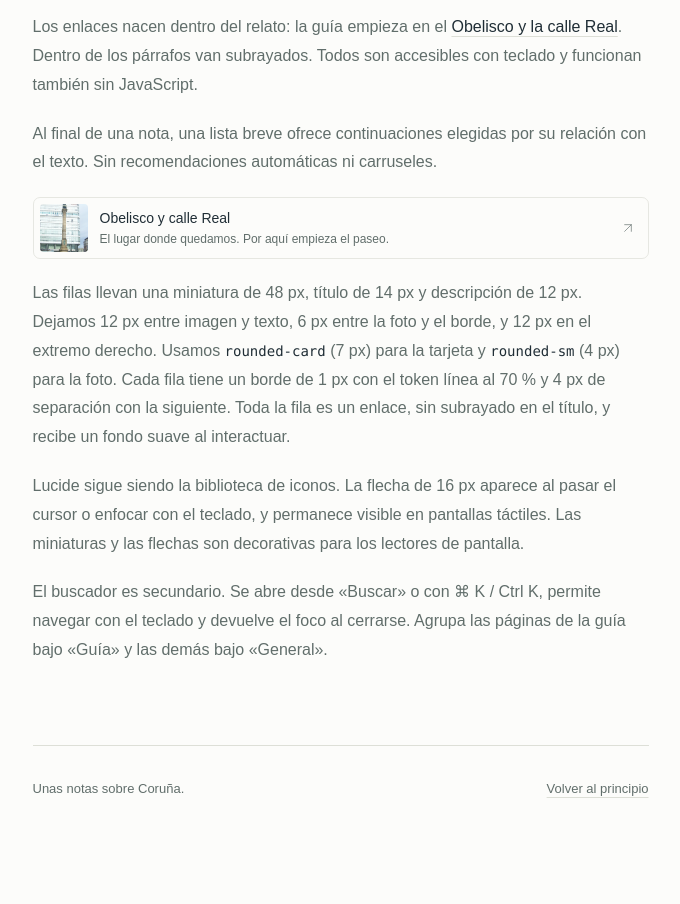
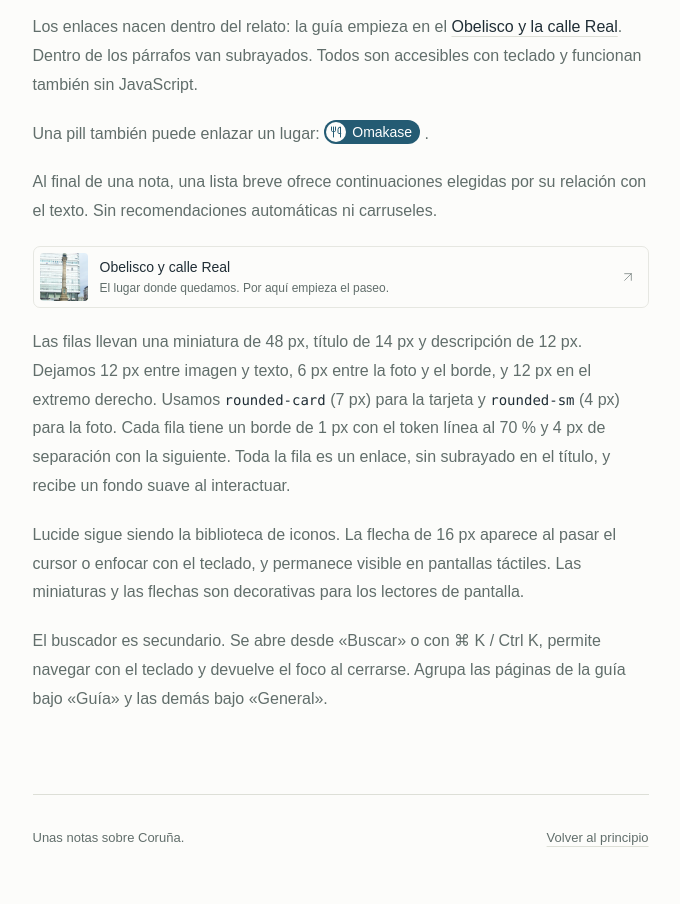
Before and after one commit to juanoa/coruna.fyi, an Astro site: page /ds in a window 1280 px wide. Shown: the part 1880-2784 px from the top of the page, without its empty margins (292-972 px from the left). Before the commit the page ends 2735 px from the top, so only its background shows below. Built offline with nearby package versions, Linux system fonts and the light colour scheme; Astro itself is replaced by a stand-in of ours.

Commit message:
Add animated Omakase link

```diff
--- /dev/null
+++ b/src/components/InlineLinkPill.astro
@@ -0,0 +1,10 @@
+---
+import InlineLinkPill from './InlineLinkPillReact';
+
+interface Props {
+  href: string;
+  label: string;
+}
+---
+
+<InlineLinkPill {...Astro.props} client:load />
--- /dev/null
+++ b/src/components/InlineLinkPillReact.tsx
@@ -0,0 +1,69 @@
+import { useState } from 'react';
+import { ArrowUpRight, Utensils } from 'lucide-react';
+import { AnimatePresence, motion, useReducedMotion, type Variants } from 'motion/react';
+
+interface Props {
+  href: string;
+  label: string;
+}
+
+interface IconAnimation {
+  direction: number;
+  reduceMotion: boolean;
+}
+
+const iconVariants: Variants = {
+  initial: ({ direction, reduceMotion }: IconAnimation) => ({
+    opacity: 0,
+    transform: `translateY(${reduceMotion ? 0 : direction * 150}%)`,
+  }),
+  visible: { opacity: 1, transform: 'translateY(0%)' },
+  exit: ({ direction, reduceMotion }: IconAnimation) => ({
+    opacity: 0,
+    transform: `translateY(${reduceMotion ? 0 : direction * -150}%)`,
+  }),
+};
+
+export default function InlineLinkPillReact({ href, label }: Props) {
+  const [hovered, setHovered] = useState(false);
+  const [keyboardFocused, setKeyboardFocused] = useState(false);
+  const reduceMotion = useReducedMotion();
+  const showArrow = hovered || keyboardFocused;
+  const animation: IconAnimation = {
+    direction: showArrow ? 1 : -1,
+    reduceMotion: Boolean(reduceMotion) || keyboardFocused,
+  };
+
+  return (
+    <motion.a
+      href={href}
+      onHoverStart={() => setHovered(true)}
+      onHoverEnd={() => setHovered(false)}
+      onFocus={(event) => setKeyboardFocused(event.currentTarget.matches(':focus-visible'))}
+      onBlur={() => setKeyboardFocused(false)}
+      className="not-prose relative -top-0.5 inline-flex h-6 items-center gap-1.5 whitespace-nowrap rounded-pill bg-sea py-0.5 pr-2 pl-0.5 align-middle text-md leading-none text-on-accent no-underline focus-visible:outline-2 focus-visible:outline-sea focus-visible:outline-offset-4"
+    >
+      <span className="relative flex size-5 shrink-0 items-center justify-center overflow-hidden rounded-pill bg-paper text-sea" aria-hidden="true">
+        <AnimatePresence initial={false} custom={animation}>
+          <motion.span
+            key={showArrow ? 'arrow' : 'utensils'}
+            custom={animation}
+            variants={iconVariants}
+            initial="initial"
+            animate="visible"
+            exit="exit"
+            transition={{ duration: keyboardFocused ? 0 : 0.2, ease: [0.19, 1, 0.22, 1] }}
+            className="absolute flex size-3.5 items-center justify-center"
+          >
+            {showArrow ? (
+              <ArrowUpRight size={14} strokeWidth={2.5} />
+            ) : (
+              <Utensils size={12} strokeWidth={2} />
+            )}
+          </motion.span>
+        </AnimatePresence>
+      </span>
+      <span>{label}</span>
+    </motion.a>
+  );
+}
--- a/src/content.config.ts
+++ b/src/content.config.ts
@@ -26,4 +26,15 @@ const pages = defineCollection({
   }),
 });
 
-export const collections = { guide, pages };
+const foodAndDrink = defineCollection({
+  loader: glob({ pattern: '*.mdx', base: './src/content/food-and-drink' }),
+  schema: z.object({
+    title: z.string(),
+    description: z.string(),
+    image: z.string().optional(),
+    draft: z.boolean().default(false),
+    related: z.array(z.string()).default([]),
+  }),
+});
+
+export const collections = { guide, pages, foodAndDrink };
--- /dev/null
+++ b/src/content/food-and-drink/omakase.mdx
@@ -0,0 +1,5 @@
+---
+title: Omakase
+description: Cocina japonesa en pleno centro de Coruña
+image: tbd.jpg
+---
--- a/src/content/guide/plaza-maria-pita.mdx
+++ b/src/content/guide/plaza-maria-pita.mdx
@@ -4,6 +4,8 @@ description: La plaza del ayuntamiento y sus soportales.
 image: /images/maria-pita.jpg
 alt: Soportales de piedra de la plaza de María Pita
 ---
+
+import InlineLinkPill from '../../components/InlineLinkPill.astro';
 
 Junto con la Torre de Hércules, este puede que sea el sitio que más te aparezca si buscas "qué ver en Coruña", así que yo también le quiero dar su espacio.
 
@@ -17,6 +19,4 @@ En el centro (más o menos, y me da mucho TOC que no lo esté) se encuentra la e
 
 La plaza se utiliza para actividades como conciertos, mercadillos o incluso como meta de muchas competiciones deportivas.
 
-## Crédito de la miniatura
-
-La miniatura de la plaza es una fotografía de [Diego Delso](https://commons.wikimedia.org/wiki/File:Plaza_de_Mar%C3%ADa_Pita,_La_Coru%C3%B1a,_Espa%C3%B1a,_2015-09-25,_DD_91.jpg), con licencia [CC BY-SA 4.0](https://creativecommons.org/licenses/by-sa/4.0/).
+En una de las esquinas está uno de mis restaurantes favoritos de la ciudad, <InlineLinkPill href="/omakase/" label="Omakase" />.
--- a/src/data/guide.ts
+++ b/src/data/guide.ts
@@ -16,7 +16,7 @@ export function getGuideHref(id: string) {
 }
 
 export async function getPublishedEntries() {
-  const entries = [...await getGuideEntries(), ...(await getCollection('pages')).filter(({ data }) => !data.draft)];
+  const entries = [...await getGuideEntries(), ...(await getCollection('pages')).filter(({ data }) => !data.draft), ...(await getCollection('foodAndDrink')).filter(({ data }) => !data.draft)];
   const ids = new Set<string>();
   for (const entry of entries) {
     if (ids.has(entry.id)) throw new Error(`Duplicate page slug: ${entry.id}`);
--- a/src/pages/[slug].astro
+++ b/src/pages/[slug].astro
@@ -10,7 +10,7 @@ export const getStaticPaths = (async () => {
   return entries.map((entry) => ({ params: { slug: entry.id }, props: { entry } }));
 }) satisfies GetStaticPaths;
 
-interface Props { entry: CollectionEntry<'guide'> | CollectionEntry<'pages'>; }
+interface Props { entry: CollectionEntry<'guide'> | CollectionEntry<'pages'> | CollectionEntry<'foodAndDrink'>; }
 const { entry: guideEntry } = Astro.props;
 const { Content } = await render(guideEntry);
 const entry = guideEntry.data;
--- a/src/pages/ds.astro
+++ b/src/pages/ds.astro
@@ -1,6 +1,7 @@
 ---
 import HomeLayout from '../layouts/HomeLayout.astro';
 import NoteList from '../components/NoteList.astro';
+import InlineLinkPill from '../components/InlineLinkPill.astro';
 import { getGuideEntry, getGuideHref } from '../data/guide';
 const entry = await getGuideEntry('obelisco-y-calle-real');
 const colors = [
@@ -54,6 +55,7 @@ const link = 'text-ink underline decoration-line underline-offset-4 hover:text-s
     <section id="enlaces" class={section}>
       <h2 class={heading}>Cada enlace tiene un motivo</h2>
       <p>Los enlaces nacen dentro del relato: la guía empieza en el <a class={link} href={getGuideHref(entry.id)}>Obelisco y la calle Real</a>. Dentro de los párrafos van subrayados. Todos son accesibles con teclado y funcionan también sin JavaScript.</p>
+      <p>Una pill también puede enlazar un lugar: <InlineLinkPill href="/omakase/" label="Omakase" />.</p>
       <p>Al final de una nota, una lista breve ofrece continuaciones elegidas por su relación con el texto. Sin recomendaciones automáticas ni carruseles.</p>
       <NoteList items={[{ title: entry.data.title, href: getGuideHref(entry.id), image: entry.data.image, description: entry.data.description }]} />
       <p>Las filas llevan una miniatura de 48 px, título de 14 px y descripción de 12 px. Dejamos 12 px entre imagen y texto, 6 px entre la foto y el borde, y 12 px en el extremo derecho. Usamos <code class="text-md text-ink">rounded-card</code> (7 px) para la tarjeta y <code class="text-md text-ink">rounded-sm</code> (4 px) para la foto. Cada fila tiene un borde de 1 px con el token línea al 70 % y 4 px de separación con la siguiente. Toda la fila es un enlace, sin subrayado en el título, y recibe un fondo suave al interactuar.</p>
```
